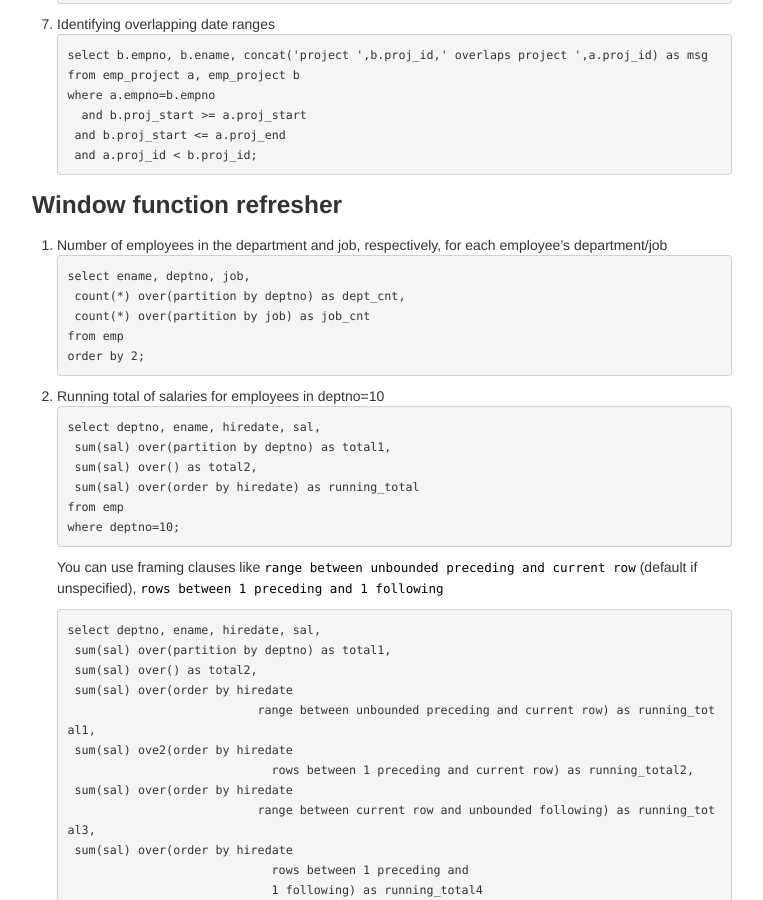
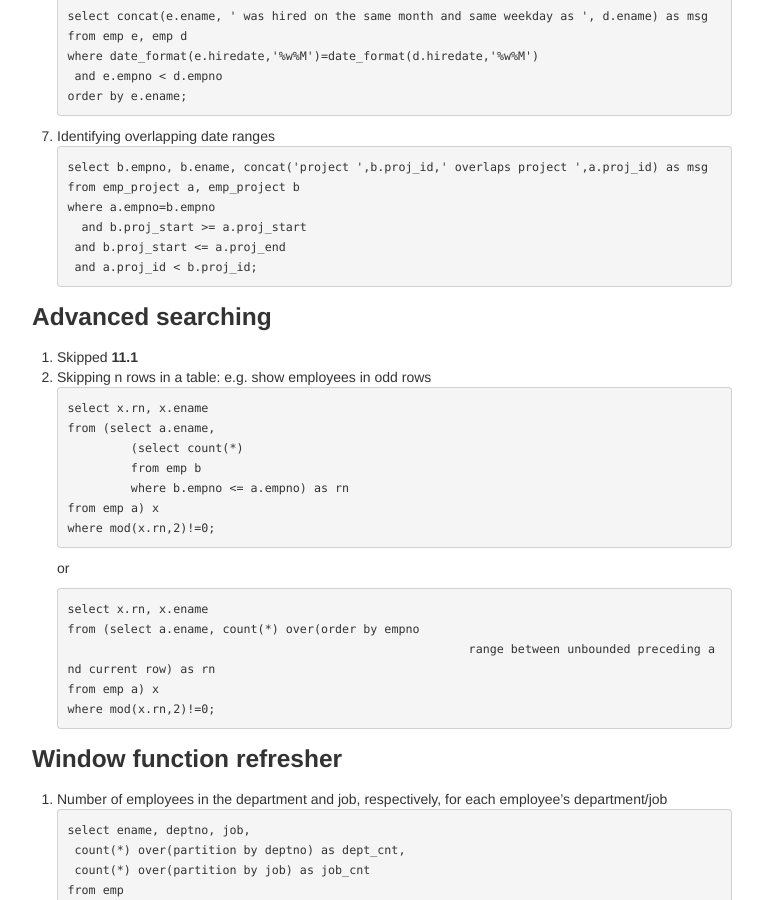
Before and after one commit to lucy-kim/lucy-kim.github.io, a Jekyll site: the page built from pages/learn-mySQL.md, in a window 1280 px wide and 900 px high, scrolled down 9791 px. Shown: the whole window, without its empty margins (258-1021 px from the left). Built offline with Jekyll 4.4.1, drawn with Linux system fonts in a browser that asks for light colours; some of the changed text lies outside the part shown.

Commit message:
Update learn-mySQL.md

````diff
--- a/pages/learn-mySQL.md
+++ b/pages/learn-mySQL.md
@@ -54,12 +54,14 @@ From the perspective of someone with nonzero but minimal *SQL* experience (in *S
 ```
 2. Alias table created in the inline view, e.g. by *x*
 3. `concat(col1, “ character “, col2)` to concatenate column values (even if col1, col2 are numeric)
-4. Conditional logic variable syntax
-		case
-			when col1 < 2000 then 1
-			when col2 > 3000 then 2
-			else 3
-		end as conditional
+4. Conditional logic variable syntax of the form; don't forget `end` at the end!!
+```sql
+case
+	when col1 < 2000 then 1
+	when col2 > 3000 then 2
+	else 3
+end as conditional
+```
 5. `limit 5` at the end of query: show the first 5 observations
 6. Randomly select 5 rows with `order by rand() limit 5`
 7. `where col1 is null` or `where col1 is not null` (never use col1!=null)
@@ -488,6 +490,29 @@ where a.empno=b.empno
 	and a.proj_id < b.proj_id;
 ```
 
+### Advanced searching
+1. Skipped **11.1**
+2. Skipping n rows in a table: e.g. show employees in odd rows
+```sql
+select x.rn, x.ename
+from (select a.ename,
+			(select count(*)
+			from emp b
+			where b.empno <= a.empno) as rn
+from emp a) x
+where mod(x.rn,2)!=0;
+```
+or
+```sql
+select x.rn, x.ename
+from (select a.ename, count(*) over(order by empno
+															range between unbounded preceding and current row) as rn
+from emp a) x
+where mod(x.rn,2)!=0;
+```
+
+
+
 ### Window function refresher
 1. Number of employees in the department and job, respectively, for each employee's department/job
 ```sql
````
